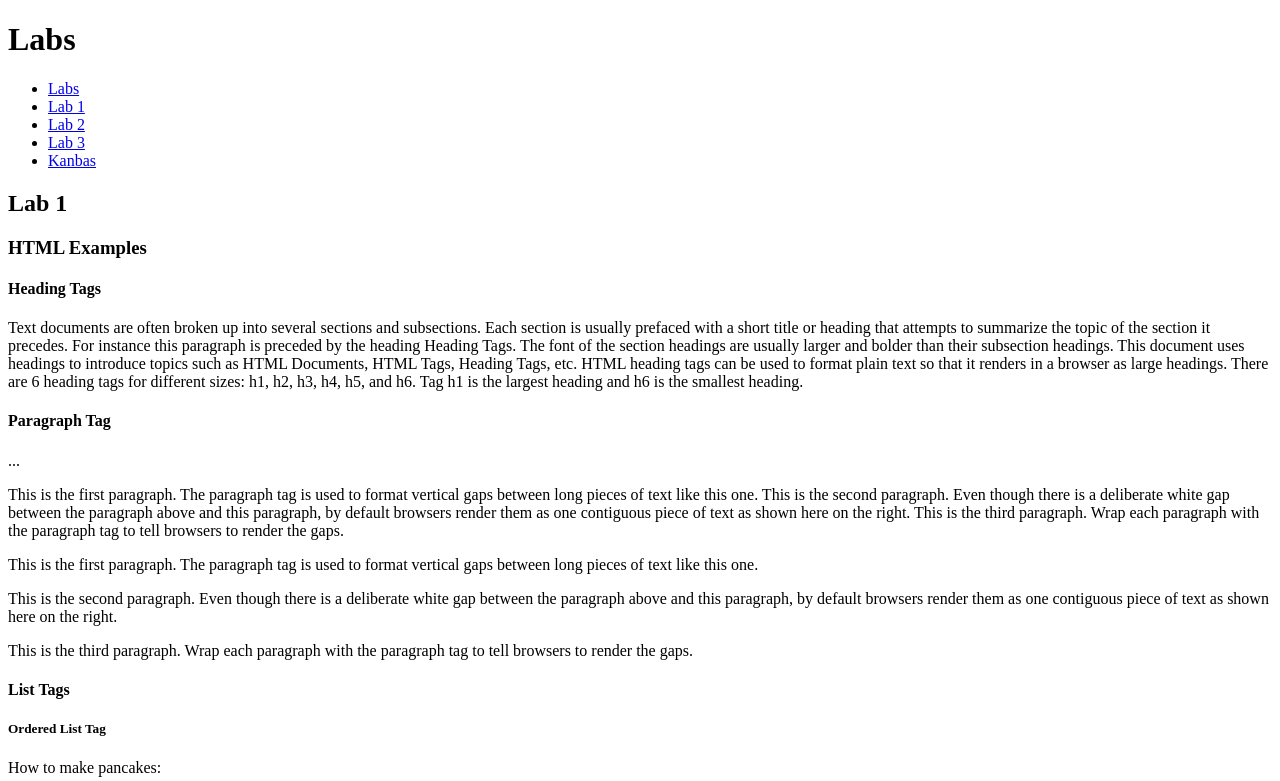
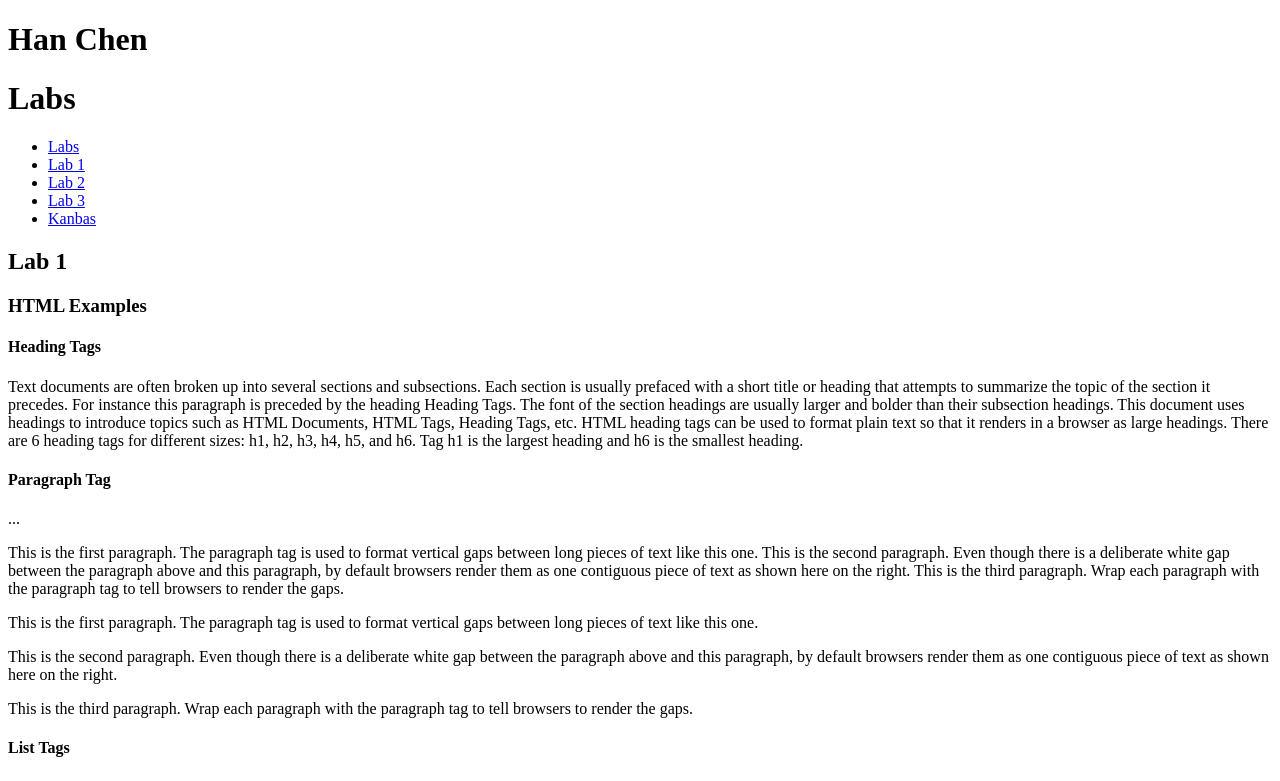
Before and after one commit to hanks25/kanbas-react-web-app, a React (Create React App) app: page /#/Labs/Lab1 in a window 1280 px wide. Shown: the top 781 px of the page. Built offline with nearby package versions, Linux system fonts and the light colour scheme.

Commit message:
adding name and github link

```diff
--- a/src/Labs/index.tsx
+++ b/src/Labs/index.tsx
@@ -6,6 +6,7 @@ import Lab3 from "./Lab3";
 export default function Labs() {
   return (
     <div>
+      <h1>Han Chen</h1>
       <h1>Labs</h1>
       <TOC />
       <Routes>
@@ -14,6 +15,7 @@ export default function Labs() {
         <Route path="Lab2" element={<Lab2 />} />
         <Route path="Lab3" element={<Lab3 />} />
       </Routes>
+      <a href="https://github.com/hanks25/kanbas-react-web-app">GitHub</a>
     </div>
   );
 }
```
